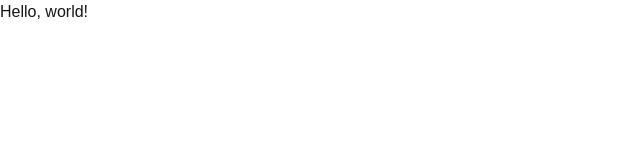
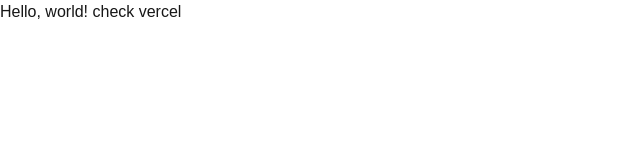
Before and after one commit to matthewserafica01/das-frontend, a Next.js app: page / in a window 1280 px wide. Shown: the top 160 px of the page, without its empty margins (0-640 px from the left). Built offline with nearby package versions, Linux system fonts and the light colour scheme.

Commit message:
test vercel CD

```diff
--- a/src/app/page.tsx
+++ b/src/app/page.tsx
@@ -1,7 +1,7 @@
 export default function Home() {
   return (
     <div>
-      <h1>Hello, world!</h1>
+      <h1>Hello, world! check vercel</h1>
     </div>
   );
 }
```
